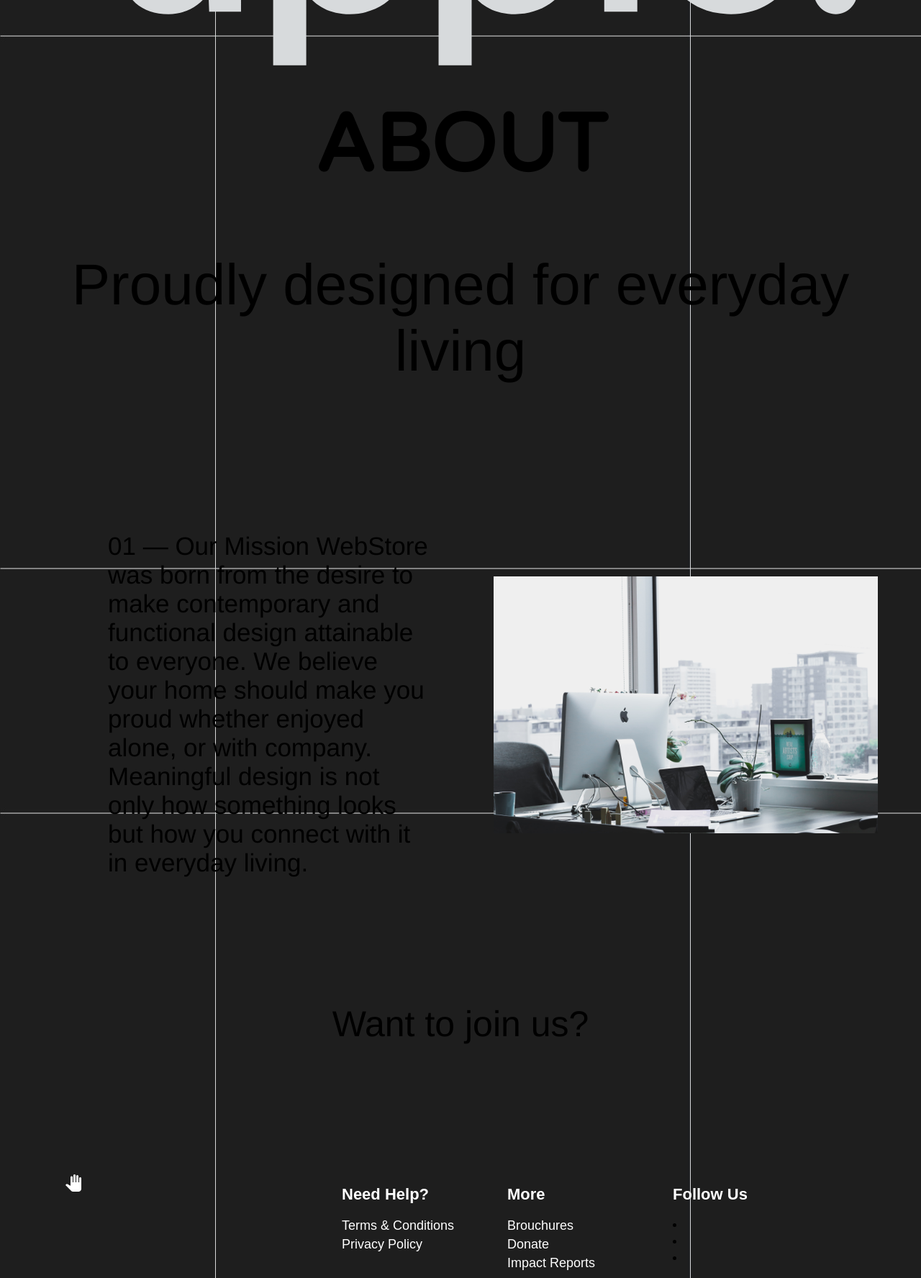
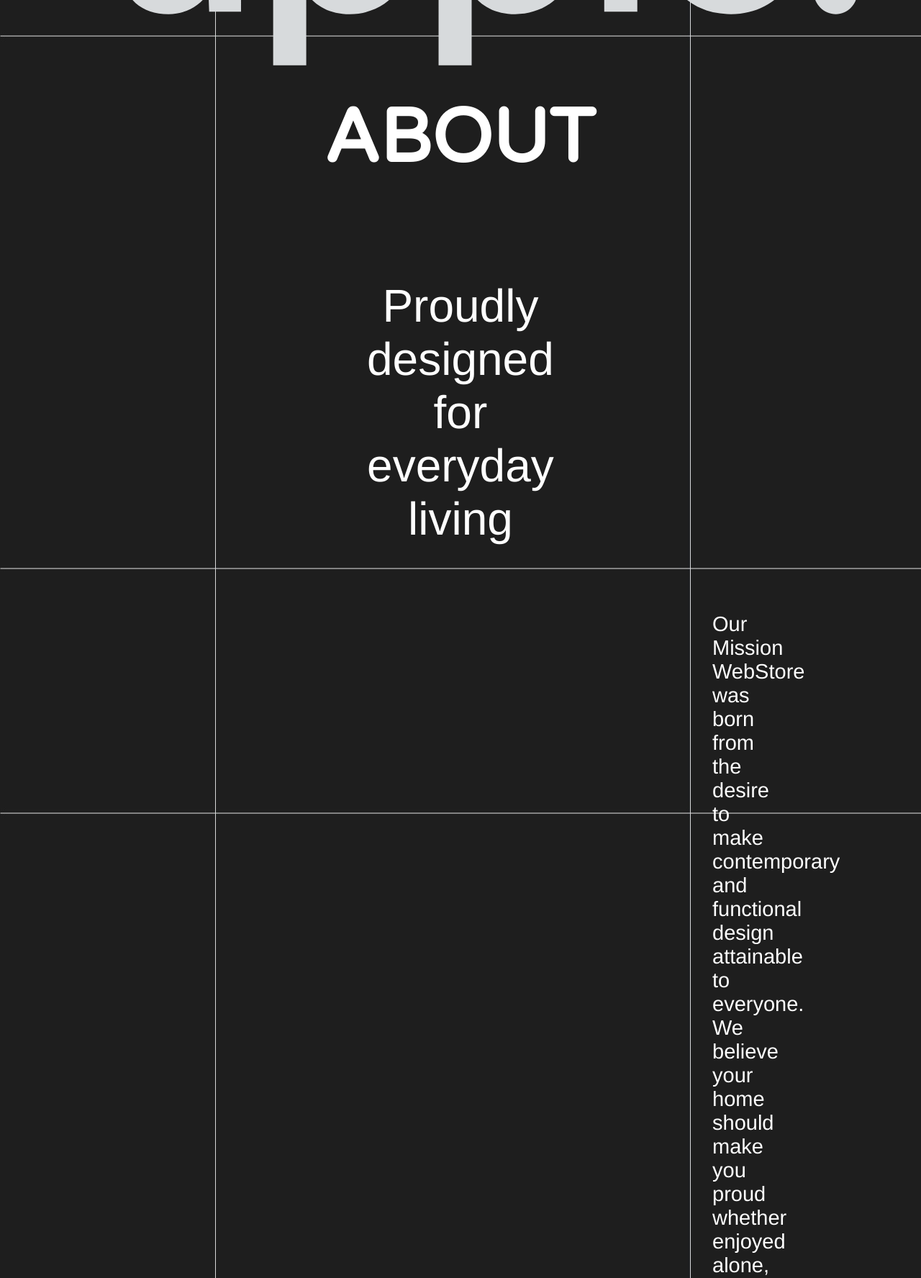
Before and after one commit to volvap/webstore-django, a Django app: page /about in a window 1280 px wide; the page is wider, and only the part inside the window is pictured. Shown: the part 190-1966 px from the top of that part at 72% size. Run offline with Django 3.2, Linux system fonts and the light colour scheme.

Commit message:
about redesigne

```diff
--- a/polls/templates/about.html
+++ b/polls/templates/about.html
@@ -6,12 +6,27 @@
 
 <div class="about-content">
   <div class="about-logo">
-    <h1>ABOUT</h1>
+    <h1>  ABOUT</h1>
   </div>
   <div class="text-content">
     <p>Proudly designed for everyday living</p>
   </div>
-  <div class="community-content">
+  <div class="about-mission-content">
+    <p>Our Mission
+      WebStore was born from the desire to make contemporary and
+      functional design attainable to everyone. We believe your
+      home should make you proud whether enjoyed alone, or with company.
+      Meaningful design is not only how something looks
+      but how you connect with it in everyday living.
+    </p>
+  </div>
+  <div class="about-image-apple-logo">
+    <img src="{% static 'images/l.png' %}" alt="" style="width:300px;height:368px;">
+    <p>1998</p>
+    <p>Cupertino, California</p>
+  </div>
+
+  <!--<div class="community-content">
     <p>01 — Our Mission
       WebStore was born from the desire to make contemporary and
       functional design attainable to everyone. We believe your
@@ -23,7 +38,7 @@
   </div>
   <div class="join-content">
     <p>Want to join us?</p>
-  </div>
+  </div>-->
 </div>
 
 {% endblock %}
--- a/shop/templates/cart.html
+++ b/shop/templates/cart.html
@@ -4,9 +4,9 @@
 
 {% block content %}
 
-{% if order_items.exists %}
+{% if order_items.items.exists %}
 
-{% for order_item in order_items.all %}
+{% for order_item in order_items.items.all %}
 <div class="cart-content">
   <img src="{{ order_item.item.upload.url }}" alt="" style="
     width:300px;
--- a/users/static/css/main.css
+++ b/users/static/css/main.css
@@ -71,7 +71,7 @@
 }
 
 .slide1 {
-  background-image: url("/static/images/01.png")
+  background-image: url("/static/images/999.jpg")
 }
 
 .slide2 {
@@ -338,20 +338,43 @@
 
 /* About */
 
+.about-image-apple-logo {
+  color:white;
+  font-size: 30px;
+  display: flex;
+  flex-direction: column;
+  padding-left: 400px;
+  padding-top: 100px;
+}
+
 .about-content {
   padding: 60px;
 }
 
+.about-logo {
+  display: flex;
+  padding-left: 390px;
+  color: white;
+}
+
 .about-logo h1 {
-  font-size: 700%;
+  font-size: 650%;
   text-align: center;
   font-weight: 1400;
   font-family: 'Varela Round', sans-serif;
 }
 
 .text-content {
+  display: flex;
+  justify-content: flex-start;
+  color:white;
   text-align: center;
-  font-size: 500%;
+  font-size: 400%;
+}
+
+.text-content p {
+  padding-right: 1100px;
+  padding-left: 450px;
 }
 
 .community-content {
@@ -372,6 +395,13 @@
 
 .join-content p {
   font-size: 50px;
+}
+
+.about-mission-content {
+  color:white;
+  font-size: 29px;
+  padding-left: 930px;
+  padding-right: 200px;
 }
 
 /*Contacts*/
@@ -427,6 +457,7 @@
 
 .cart-empty-content {
   text-align: center;
+  color: white;
 }
 
 /* Footer */
```
Also changed, not shown: polls/templates/discover.html (+6 -4 lines), shop/views.py (+7 -2 lines), users/static/images/999.jpg (renamed from users/static/images/domenico-loia-hGV2TfOh0ns-unsplash.jpg), users/static/images/all.png (added), users/static/images/l.png (added).
